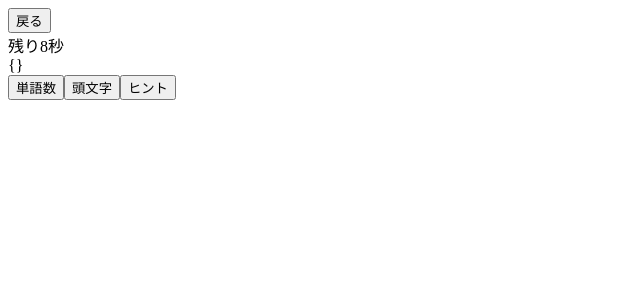
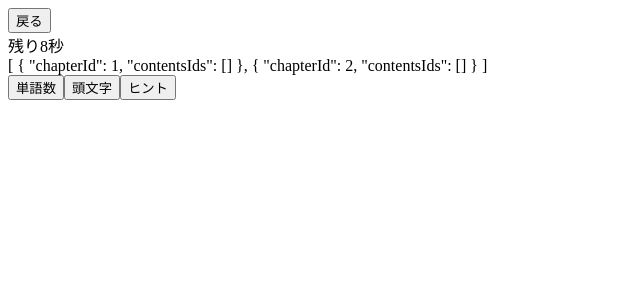
Before and after one commit to PDCA-English/SpanishWordChecker, a Vue app: page / in a window 1280 px wide. Both pictures are taken after a click on the button "Start". Shown: the top 300 px of the page, without its empty margins (0-640 px from the left). Built offline with nearby package versions, Linux system fonts and the light colour scheme.

Commit message:
voiceRecogChecker is not working

```diff
--- a/src/views/Main.vue
+++ b/src/views/Main.vue
@@ -539,12 +539,11 @@ export default {
         let ids = [];
         // チャプター自体選択されていたら
         if (chapter.isSelected) {
-          ids = chapter.chapterContents.map(c => c.id);
+          ids = chapter.chapterContents.map(c => c);
         } else {
           // 選択されているセクションを取り出し「ids」に代入
-          // ids =
+          ids = chapter.chapterContents.filter((content) => content.isSelected === true);
         }
-
         // チャプターの番号と選択されているセクションのidを持たせたデータ
         const data = {
           chapterId: chapterId,
--- a/src/views/Quiz.vue
+++ b/src/views/Quiz.vue
@@ -9,7 +9,7 @@
     </div>
     <div class="quizContents">
       <div id="Jsentence"></div>
-      <div id="Esentence">{{ selectedPhrases }}</div>
+      <div id="Esentence">{{ testdata }}</div>
       <div id="recoredText">{{ recoredText }}</div>
     </div>
     <div class="quizHints">
@@ -35,6 +35,7 @@ export default {
       /*answer checker*/
       selectedPhrases: {},
       chapter: {},
+      testdata: "",
     }
   },
   mounted() {
@@ -74,7 +75,6 @@ export default {
       console.log(s);
       // chaptersの中から取り出す選択したチャプターとマッチするものを取り出す
       const chapter = chapters.find((c) => c.id === selectData.chapterId);
-
       // チャプターが存在していたら
       if (chapter) {
         const filterdChapter = chapter.chapterContents.filter((content) => content.id === selectData.contentsIds
@@ -84,6 +84,7 @@ export default {
         console.log(filterdChapter)
       }
     });
+    this.testdata = selectData
   },
   computed: {}
 }
```
Also changed, not shown: src/views/Finish.vue (+9 -0 lines).
